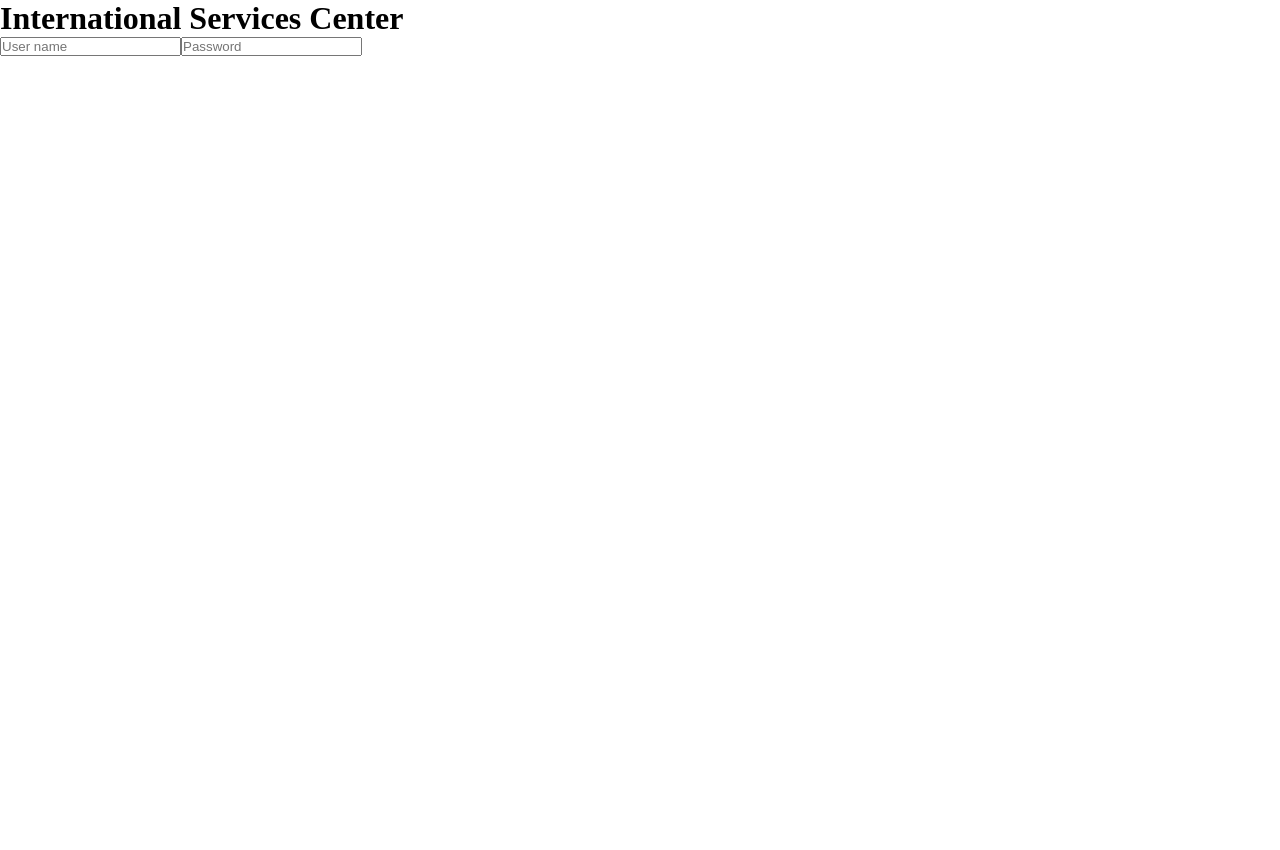
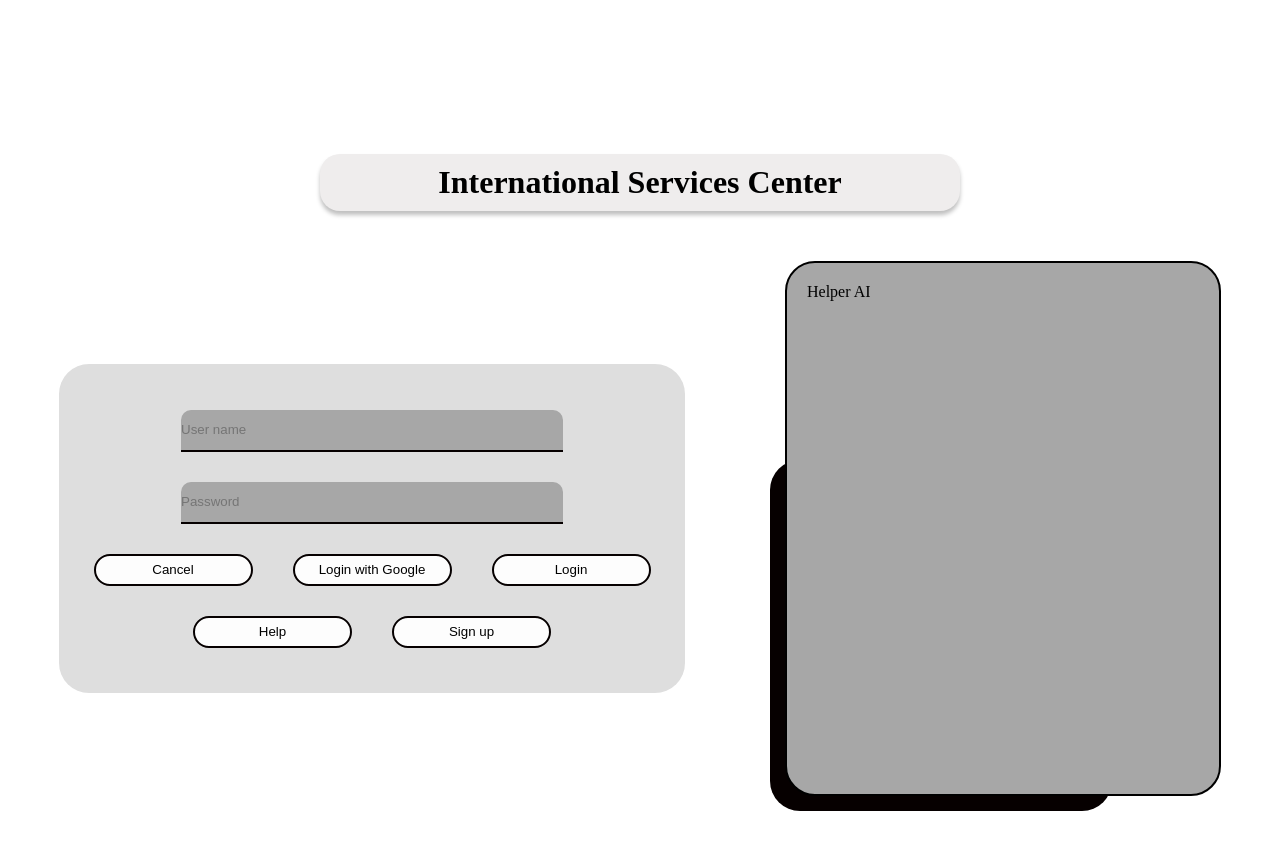
Before and after one commit to SuleymanAmangeldiyev/international_services_center, a React (Vite) app in the folder project 1/: page / in a window 1280 px wide. Shown: the top 850 px of the page. Before the commit the page ends 800 px from the top, so only its background shows below. Built offline with nearby package versions, Linux system fonts and the light colour scheme.

Commit message:
login and sign up pages for the desktop

```diff
--- a/project 1/src/pages/log/Log.jsx
+++ b/project 1/src/pages/log/Log.jsx
@@ -1,19 +1,163 @@
-import React from 'react'
+import React, { useState } from "react";
+import "./log.css";
+export default function Log() {
+  const [logwinds, setLogwinds] = useState({
+    login: true,
+    signup: false,
+  });
 
-export default function Log() {
-  const log_header = <h1>International Services Center</h1>;
+  const [infos, setInfos] = useState({
+    name: null,
+    surname: null,
+    age: null,
+    password: null,
+    username: null,
+  });
+   const [info, setIn] = useState({
+     password: null,
+     username: null,
+   });
+
+  const handdilchange = (e) => {
+  setInfos({...infos, [e.target.name]:e.target.value})
+  }
+   const hanilchange = (e) => {
+     setIn({ ...info, [e.target.name]: e.target.value });
+   };
+
+  const gotoLoing = (e) => {
+    if (e.target.name === "log01") {
+      setLogwinds({
+        ...logwinds,
+        login: true,
+        signup: false,
+      });
+    } else {
+      setLogwinds({
+        ...logwinds,
+        login: false,
+        signup: true,
+      });
+    }
+  };
+  const loginMaker = () => {
+    if (infos.username === info.username && infos.password === info.password) {
+      alert("You logged in")
+    } else {
+      alert("there is something wrong")
+      console.log(infos.username);
+      console.log(info.username);
+      console.log(infos.password);
+      console.log(info.password);
+    }
+  }
+  const log_header = (
+    <h1 className="log-main-header">International Services Center</h1>
+  );
   return (
     <>
-      <div className="login">
-        {log_header}
-        <section>
-          <form>
-            <input type="text" placeholder="User name" />
-            <input type="password" placeholder="Password" />
-          </form>
-        </section>
-      </div>
-      {/* <div className="signup">{log_header}</div> */}
+      {logwinds.login && (
+        <div className="login">
+          {log_header}
+          <section className="login-section-f1">
+            <form className="login01-section">
+              <input
+                type="text"
+                placeholder="User name"
+                name="username"
+                onChange={(e) => hanilchange(e)}
+              />
+              <input
+                type="password"
+                placeholder="Password"
+                name="password"
+                onChange={(e) => hanilchange(e)}
+              />
+              <section className="login-btns-f1">
+                <button type="reset">Cancel</button>
+                <button type="button">Login with Google</button>
+                <button type="button" onClick={loginMaker}>
+                  Login
+                </button>
+              </section>
+              <section className="login-btns-f1">
+                <button type="button">Help</button>
+                <button type="button" name="log2" onClick={(e) => gotoLoing(e)}>
+                  Sign up
+                </button>
+              </section>
+            </form>
+            <section className="login-second-section01">
+              <div className="helper-Ai01">Helper AI</div>
+              <div className="backside"></div>
+            </section>
+          </section>
+        </div>
+      )}
+      {logwinds.signup && (
+        <div className="signup">
+          {log_header}
+
+          <section className="login-section-f1">
+            <form className="login02-section">
+              <input
+                type="text"
+                placeholder="Name"
+                name="name"
+                onChange={(e) => handdilchange(e)}
+                required
+              />
+              <input
+                type="text"
+                placeholder="Surname"
+                name="surname"
+                onChange={(e) => handdilchange(e)}
+                required
+              />
+              <input
+                type="Number"
+                placeholder="Age:"
+                name="age"
+                onChange={(e) => handdilchange(e)}
+                required
+              />
+              <input
+                type="text"
+                placeholder="User name"
+                name="username"
+                onChange={(e) => handdilchange(e)}
+                required
+              />
+              <input
+                type="password"
+                placeholder="Password"
+                name="password"
+                onChange={(e) => handdilchange(e)}
+                required
+              />
+              <section className="login-btns-f1">
+                <button type="reset">Cancel</button>
+                <button type="button">Clear last</button>
+                <button
+                  type="button"
+                  name="log01"
+                  onClick={(e) => gotoLoing(e)}
+                >
+                  Go to Login
+                </button>
+              </section>
+              <section className="login-btns-f1">
+                <button type="button">Help</button>
+                <button type="submit">Submit</button>
+              </section>
+            </form>
+            <section className="login-second-section01">
+              <div className="helper-Ai01">Helper AI</div>
+              <div className="backside"></div>
+            </section>
+          </section>
+        </div>
+      )}
     </>
   );
 }
--- /dev/null
+++ b/project 1/src/pages/log/log.css
@@ -0,0 +1,91 @@
+.login, .signup{
+  width: 100%;
+  height: 1000px;
+  display: flex;
+  justify-content: center;
+  align-items: center;
+  flex-direction: column;
+}
+
+
+.log-main-header{
+padding: 10px;
+width: 50%;
+text-align: center;
+border-radius: 20px;
+background: #EFEDED;
+box-shadow: 0px 4px 4px 0px rgba(0, 0, 0, 0.25);
+
+}
+.login01-section{
+  background-color: #DEDEDE;
+  width: 626px;
+height: 329px;
+border-radius: 30px;
+
+display: flex;
+flex-direction: column;
+gap: 30px;
+align-items: center;
+justify-content: center;
+}
+.login02-section{
+  background-color: #DEDEDE;
+  width: 626px;
+height: 526px;
+border-radius: 30px;
+
+display: flex;
+flex-direction: column;
+gap: 30px;
+align-items: center;
+justify-content: center;
+}
+.login-section-f1{
+  display: flex;
+  align-items: center;
+  margin: 50px;
+  gap: 100px;
+}
+
+.login01-section input,.login02-section input{
+  border-style: none;
+  display: block;
+  width: 382px;
+height: 42px;
+border-radius: 10px 10px 0px 0px;
+border-bottom: 2px solid #060000;
+background: #A7A7A7;
+}
+.login-btns-f1 button{
+  margin-left: 20px;
+  margin-right: 20px;
+  width: 159px;
+height: 32px;
+background-color: #FDFDFD;
+border: 2px solid #060000;
+border-radius: 30px;
+}
+.login-second-section01{
+  position: relative;
+}
+.backside{
+  position: absolute;
+  width: 342px;
+  height: 351px;
+  background-color: #060000;
+  border-radius: 30px;
+  left: -15px;
+  bottom: -15px;
+  z-index: 2;
+}
+.helper-Ai01{
+  padding: 20px;
+  width: 436px;
+  height: 535px;
+  position: relative;
+  background-color: #A7A7A7;
+  border: 2px solid black;
+  border-radius: 30px;
+  z-index: 100;
+}
```
